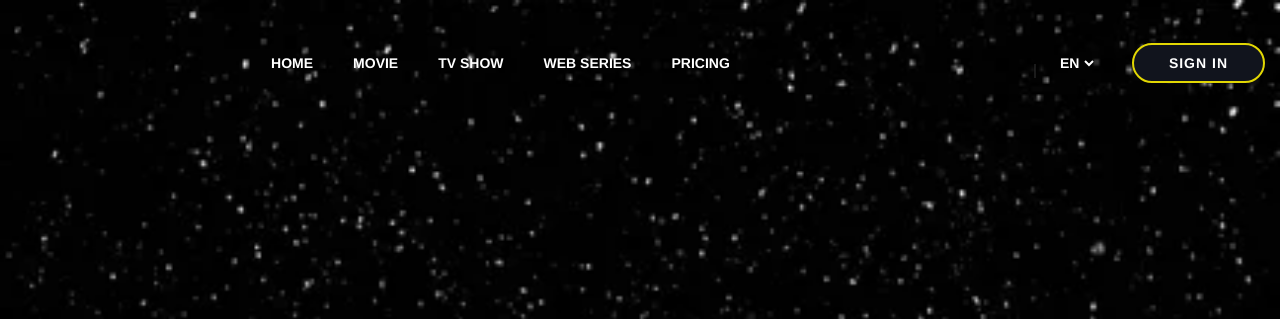
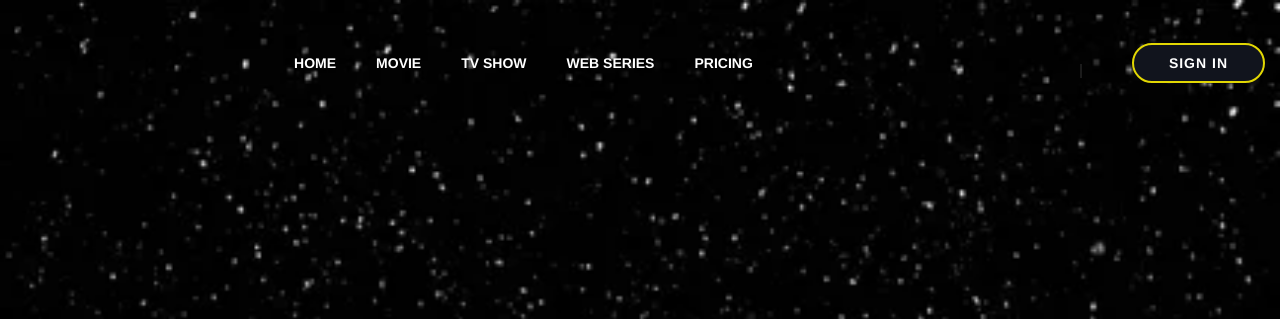
Before and after one commit to doill-01/DOILL, a plain HTML site: page movie/movie1.html in a window 1280 px wide. Shown: the top 319 px of the page. Drawn offline with nearby package versions, Linux system fonts and the light colour scheme; files whose address does not match are found by name.

Commit message:
Update movie1.html

```diff
--- a/movie/movie1.html
+++ b/movie/movie1.html
@@ -2,7 +2,7 @@
 <html lang="en">
   <head>
     <meta charset="utf-8" />
-    <title>Swiper demo</title>
+    <title>DOill Movies</title>
     <meta
       name="viewport"
       content="width=device-width, initial-scale=1, minimum-scale=1, maximum-scale=1"
@@ -33,12 +33,7 @@
                 <ion-icon name="globe-outline"></ion-icon>
               </label>
 
-              <select name="language" id="language">
-                <option value="en">EN</option>
-                <option value="au">AU</option>
-                <option value="ar">AR</option>
-                <option value="tu">TU</option>
-              </select>
+
             </div>
 
             <button class="btn btn-primary">Sign in</button>
@@ -53,9 +48,6 @@
 
             <div class="navbar-top">
 
-              <a href="./index.html" class="logo">
-                <img src="./assets/images/logo.svg" alt="Filmlane logo">
-              </a>
 
               <button class="menu-close-btn" data-menu-close-btn>
                 <ion-icon name="close-outline"></ion-icon>
```
